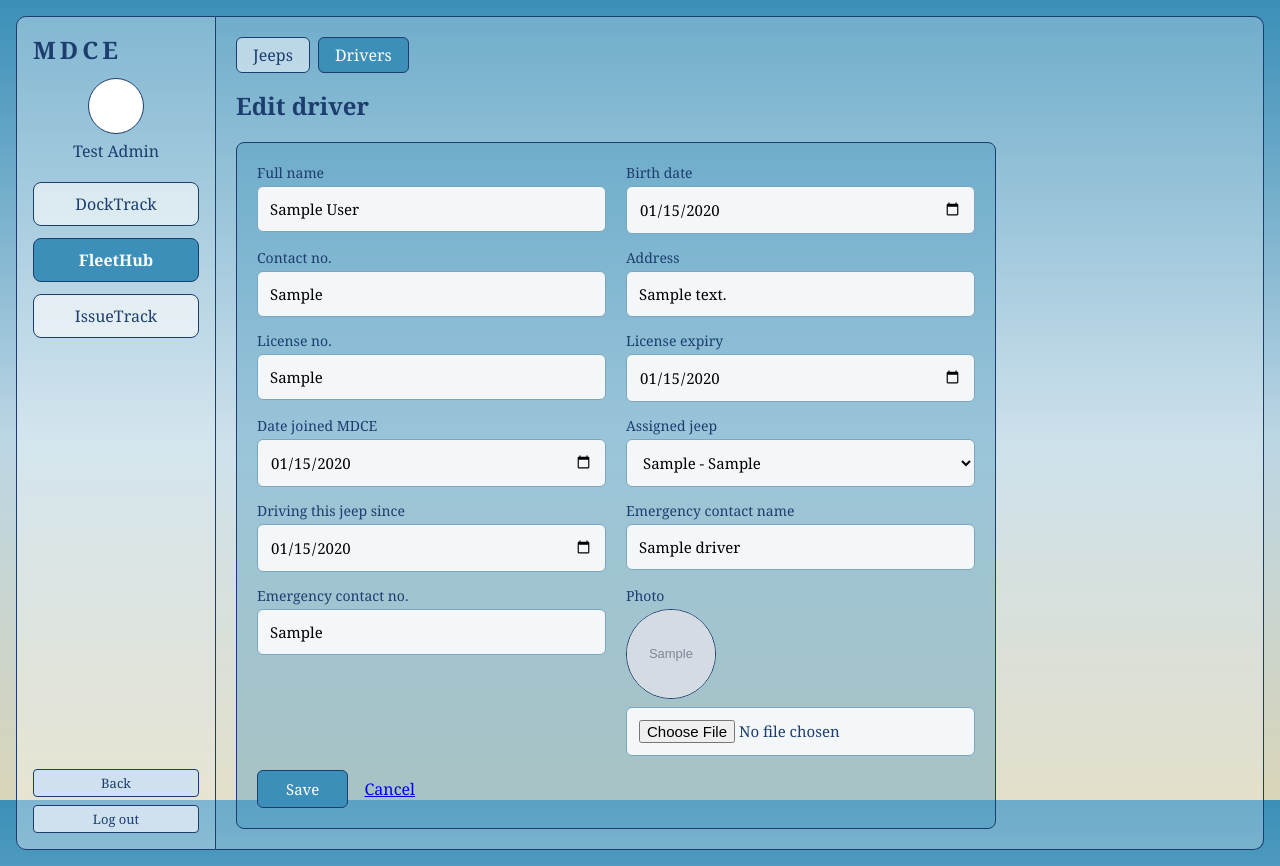
After one commit to vinci404/mdce-finals, a Flask app: page /drivers/1/edit in a window 1280 px wide. The commit adds this page. Run offline with Flask 3, Linux system fonts and the light colour scheme; a user stored in the database is signed in; tables that the repository leaves empty hold one stand-in row (values such as "Sample post"); grey boxes marked "Sample" are stand-in pictures.

Commit message:
Add drivers list, add/edit/delete, jeep assignment, photo upload (refs #3)

```diff
--- a/app.py
+++ b/app.py
@@ -1,9 +1,12 @@
 from flask import Flask, render_template, request, redirect, url_for, session, flash
 import mysql.connector
+import os
+import uuid
 from functools import wraps
 
 app = Flask(__name__)
 app.secret_key = "change-this-to-any-random-text"
+app.config["MAX_CONTENT_LENGTH"] = 5 * 1024 * 1024
 
 def get_db():
     return mysql.connector.connect(
@@ -164,5 +167,168 @@ def jeep_delete(jeep_id):
         db.close()
     return redirect(url_for("jeeps_list"))
 
+# ---------- DRIVERS ----------
+UPLOAD_DIR = os.path.join(app.root_path, "static", "uploads", "drivers")
+ALLOWED_PHOTOS = {"png", "jpg", "jpeg", "webp"}
+
+def save_photo(file):
+    """Save an uploaded photo and return its path, or None if no file was chosen."""
+    if not file or file.filename == "":
+        return None
+    ext = file.filename.rsplit(".", 1)[-1].lower() if "." in file.filename else ""
+    if ext not in ALLOWED_PHOTOS:
+        raise ValueError("Photo must be a png, jpg, jpeg or webp file.")
+    os.makedirs(UPLOAD_DIR, exist_ok=True)
+    name = uuid.uuid4().hex + "." + ext
+    file.save(os.path.join(UPLOAD_DIR, name))
+    return "uploads/drivers/" + name
+
+def free_jeeps(cur, current=None):
+    """Jeeps with no driver yet, plus the driver's current jeep when editing."""
+    cur.execute("""
+        SELECT id, jeep_no, plate_no FROM jeeps
+        WHERE id NOT IN (SELECT jeep_id FROM drivers WHERE jeep_id IS NOT NULL)
+           OR id = %s
+        ORDER BY jeep_no
+    """, (current,))
+    return cur.fetchall()
+
+def clean_driver_form(form):
+    keys = ["full_name", "birth_date", "address", "contact_no", "license_no",
+            "license_expiry", "date_joined", "emergency_name", "emergency_contact_no"]
+    data = {k: (form.get(k) or None) for k in keys}
+    data["jeep_id"] = int(form["jeep_id"]) if form.get("jeep_id") else None
+    data["assigned_since"] = form.get("assigned_since") or None
+    return data
+
+def driver_values(data, photo):
+    return (data["full_name"], photo, data["birth_date"], data["address"],
+            data["contact_no"], data["license_no"], data["license_expiry"],
+            data["jeep_id"], data["date_joined"], data["emergency_name"],
+            data["emergency_contact_no"])
+
+@app.route("/drivers")
+@login_required
+def drivers_list():
+    db = get_db()
+    cur = db.cursor(dictionary=True, buffered=True)
+    cur.execute("""
+        SELECT d.*, TIMESTAMPDIFF(YEAR, d.birth_date, CURDATE()) AS age,
+               j.jeep_no, j.plate_no
+        FROM drivers d
+        LEFT JOIN jeeps j ON d.jeep_id = j.id
+        ORDER BY d.full_name
+    """)
+    rows = cur.fetchall()
+    cur.close()
+    db.close()
+    return render_template("drivers.html", drivers=rows)
+
+@app.route("/drivers/add", methods=["GET", "POST"])
+@login_required
+def driver_add():
+    db = get_db()
+    cur = db.cursor(dictionary=True, buffered=True)
+    error = None
+    try:
+        if request.method == "POST":
+            data = clean_driver_form(request.form)
+            try:
+                photo = save_photo(request.files.get("photo"))
+                cur.execute("""
+                    INSERT INTO drivers (full_name, photo_path, birth_date, address,
+                        contact_no, license_no, license_expiry, jeep_id, date_joined,
+                        emergency_name, emergency_contact_no)
+                    VALUES (%s,%s,%s,%s,%s,%s,%s,%s,%s,%s,%s)
+                """, driver_values(data, photo))
+                if data["jeep_id"]:
+                    cur.execute(
+                        "UPDATE jeeps SET driver_assigned_since = COALESCE(%s, CURDATE()) WHERE id = %s",
+                        (data["assigned_since"], data["jeep_id"]))
+                db.commit()
+                return redirect(url_for("drivers_list"))
+            except ValueError as e:
+                error = str(e)
+            except mysql.connector.IntegrityError:
+                db.rollback()
+                error = "That jeep is already assigned to another driver."
+        jeeps = free_jeeps(cur)
+        return render_template("driver_form.html", driver=request.form, jeeps=jeeps,
+                               error=error, title="Add driver")
+    finally:
+        cur.close()
+        db.close()
+
+@app.route("/drivers/<int:driver_id>/edit", methods=["GET", "POST"])
+@login_required
+def driver_edit(driver_id):
+    db = get_db()
+    cur = db.cursor(dictionary=True, buffered=True)
+    error = None
+    try:
+        cur.execute("""
+            SELECT d.*, j.driver_assigned_since AS assigned_since
+            FROM drivers d LEFT JOIN jeeps j ON d.jeep_id = j.id
+            WHERE d.id = %s
+        """, (driver_id,))
+        driver = cur.fetchone()
+        if not driver:
+            return redirect(url_for("drivers_list"))
+        current_jeep = driver["jeep_id"]
+
+        if request.method == "POST":
+            data = clean_driver_form(request.form)
+            try:
+                photo = save_photo(request.files.get("photo")) or driver["photo_path"]
+                cur.execute("""
+                    UPDATE drivers SET full_name=%s, photo_path=%s, birth_date=%s,
+                        address=%s, contact_no=%s, license_no=%s, license_expiry=%s,
+                        jeep_id=%s, date_joined=%s, emergency_name=%s,
+                        emergency_contact_no=%s
+                    WHERE id=%s
+                """, driver_values(data, photo) + (driver_id,))
+                if current_jeep and current_jeep != data["jeep_id"]:
+                    cur.execute("UPDATE jeeps SET driver_assigned_since = NULL WHERE id = %s",
+                                (current_jeep,))
+                if data["jeep_id"]:
+                    cur.execute(
+                        "UPDATE jeeps SET driver_assigned_since = COALESCE(%s, CURDATE()) WHERE id = %s",
+                        (data["assigned_since"], data["jeep_id"]))
+                db.commit()
+                return redirect(url_for("drivers_list"))
+            except ValueError as e:
+                error = str(e)
+            except mysql.connector.IntegrityError:
+                db.rollback()
+                error = "That jeep is already assigned to another driver."
+            driver = {**driver, **request.form.to_dict()}
+
+        jeeps = free_jeeps(cur, current_jeep)
+        return render_template("driver_form.html", driver=driver, jeeps=jeeps,
+                               error=error, title="Edit driver")
+    finally:
+        cur.close()
+        db.close()
+
+@app.route("/drivers/<int:driver_id>/delete", methods=["POST"])
+@login_required
+def driver_delete(driver_id):
+    db = get_db()
+    cur = db.cursor()
+    try:
+        cur.execute("""
+            UPDATE jeeps SET driver_assigned_since = NULL
+            WHERE id = (SELECT jeep_id FROM drivers WHERE id = %s)
+        """, (driver_id,))
+        cur.execute("DELETE FROM drivers WHERE id = %s", (driver_id,))
+        db.commit()
+    except mysql.connector.IntegrityError:
+        db.rollback()
+        flash("Can't delete this driver: documents or issue reports are linked to them.")
+    finally:
+        cur.close()
+        db.close()
+    return redirect(url_for("drivers_list"))
+
 if __name__ == "__main__":
     app.run(debug=True)
--- a/static/css/style.css
+++ b/static/css/style.css
@@ -254,3 +254,60 @@ label {
     color: #fff;
     font-weight: bold;
 }
+
+.tabs {
+    display: flex;
+    gap: 8px;
+    margin-bottom: 16px;
+}
+
+.tab {
+    padding: 6px 16px;
+    text-decoration: none;
+    color: #1c3d6e;
+    background: rgba(255, 255, 255, 0.5);
+    border: 1px solid #1c3d6e;
+    border-radius: 6px;
+}
+
+.tab.active {
+    background: #3b8fb8;
+    color: #fff;
+}
+
+.thumb {
+    width: 48px;
+    height: 48px;
+    border-radius: 50%;
+    object-fit: cover;
+    background: #fff;
+    border: 1px solid #1c3d6e;
+    display: block;
+}
+
+.thumb.big {
+    width: 90px;
+    height: 90px;
+    margin-bottom: 8px;
+}
+
+.form-card.wide {
+    max-width: 760px;
+}
+
+.form-grid {
+    display: grid;
+    grid-template-columns: 1fr 1fr;
+    gap: 0 20px;
+}
+
+select {
+    width: 100%;
+    padding: 12px;
+    margin-bottom: 14px;
+    border: 1px solid #7aa7bf;
+    border-radius: 6px;
+    background: #f3f7fa;
+    font-family: inherit;
+    font-size: 15px;
+}
--- /dev/null
+++ b/templates/_fleet_tabs.html
@@ -0,0 +1,13 @@
+{% set ep = request.endpoint or '' %}
+<div class="tabs">
+  <a
+    href="{{ url_for('jeeps_list') }}"
+    class="tab {% if ep.startswith('jeep') %}active{% endif %}"
+    >Jeeps</a
+  >
+  <a
+    href="{{ url_for('drivers_list') }}"
+    class="tab {% if ep.startswith('driver') %}active{% endif %}"
+    >Drivers</a
+  >
+</div>
--- /dev/null
+++ b/templates/driver_form.html
@@ -0,0 +1,73 @@
+{% extends "base.html" %}
+{% block title %}{{ title }}{% endblock %}
+{% block content %}
+{% include "_fleet_tabs.html" %}
+<h2 class="page-title">{{ title }}</h2>
+
+<form method="POST" enctype="multipart/form-data" class="form-card wide">
+  <div class="form-grid">
+    <div>
+      <label>Full name</label>
+      <input type="text" name="full_name" value="{{ driver.get('full_name') or '' }}" required>
+    </div>
+    <div>
+      <label>Birth date</label>
+      <input type="date" name="birth_date" value="{{ driver.get('birth_date') or '' }}">
+    </div>
+    <div>
+      <label>Contact no.</label>
+      <input type="text" name="contact_no" value="{{ driver.get('contact_no') or '' }}">
+    </div>
+    <div>
+      <label>Address</label>
+      <input type="text" name="address" value="{{ driver.get('address') or '' }}">
+    </div>
+    <div>
+      <label>License no.</label>
+      <input type="text" name="license_no" value="{{ driver.get('license_no') or '' }}">
+    </div>
+    <div>
+      <label>License expiry</label>
+      <input type="date" name="license_expiry" value="{{ driver.get('license_expiry') or '' }}">
+    </div>
+    <div>
+      <label>Date joined MDCE</label>
+      <input type="date" name="date_joined" value="{{ driver.get('date_joined') or '' }}">
+    </div>
+    <div>
+      <label>Assigned jeep</label>
+      <select name="jeep_id">
+        <option value="">- none -</option>
+        {% for j in jeeps %}
+        <option value="{{ j.id }}" {% if driver.get('jeep_id')|string == j.id|string %}selected{% endif %}>
+          {{ j.jeep_no }} - {{ j.plate_no }}
+        </option>
+        {% endfor %}
+      </select>
+    </div>
+    <div>
+      <label>Driving this jeep since</label>
+      <input type="date" name="assigned_since" value="{{ driver.get('assigned_since') or '' }}">
+    </div>
+    <div>
+      <label>Emergency contact name</label>
+      <input type="text" name="emergency_name" value="{{ driver.get('emergency_name') or '' }}">
+    </div>
+    <div>
+      <label>Emergency contact no.</label>
+      <input type="text" name="emergency_contact_no" value="{{ driver.get('emergency_contact_no') or '' }}">
+    </div>
+    <div>
+      <label>Photo</label>
+      {% if driver.get('photo_path') %}
+        <img src="{{ url_for('static', filename=driver.get('photo_path')) }}" class="thumb big" alt="">
+      {% endif %}
+      <input type="file" name="photo" accept="image/*">
+    </div>
+  </div>
+
+  {% if error %}<p class="error">{{ error }}</p>{% endif %}
+  <button type="submit" class="btn">Save</button>
+  <a href="{{ url_for('drivers_list') }}">Cancel</a>
+</form>
+{% endblock %}
--- a/templates/jeeps.html
+++ b/templates/jeeps.html
@@ -1,5 +1,5 @@
 {% extends "base.html" %} {% block title %}FleetHub - Jeeps{% endblock %} {%
-block content %}
+block content %} {% include "_fleet_tabs.html" %}
 <div class="page-head">
   <h2 class="page-title">FleetHub - Jeeps</h2>
   <a href="{{ url_for('jeep_add') }}" class="btn">+ Add jeep</a>
```
Also changed, not shown: templates/drivers.html (added, +56 -0 lines).
